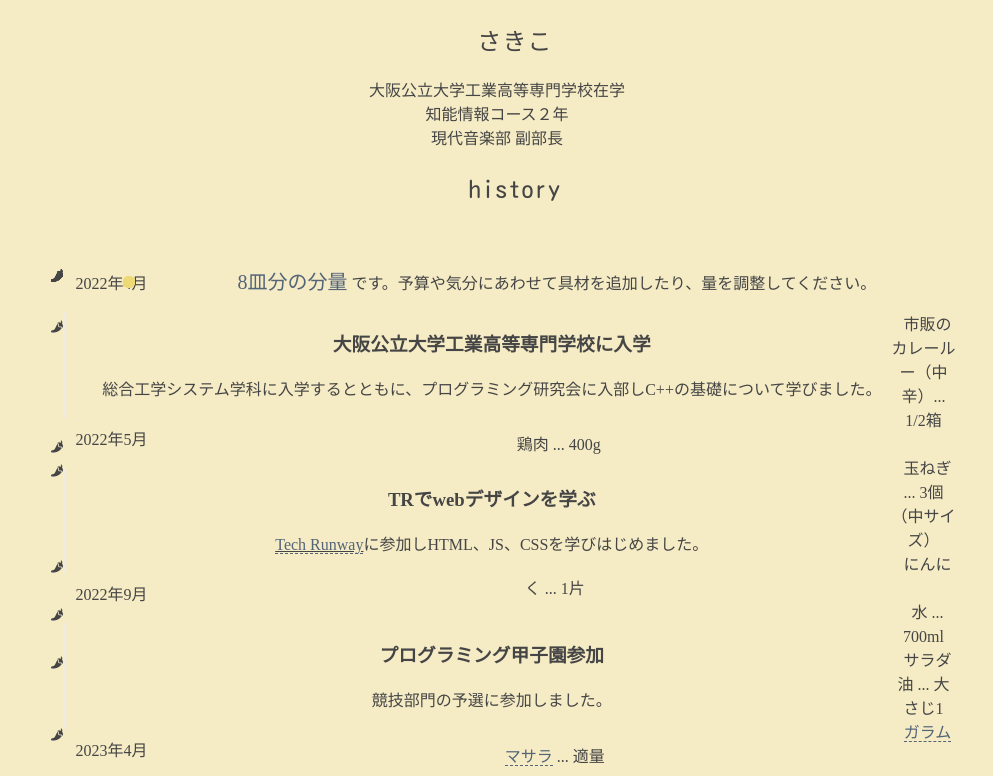
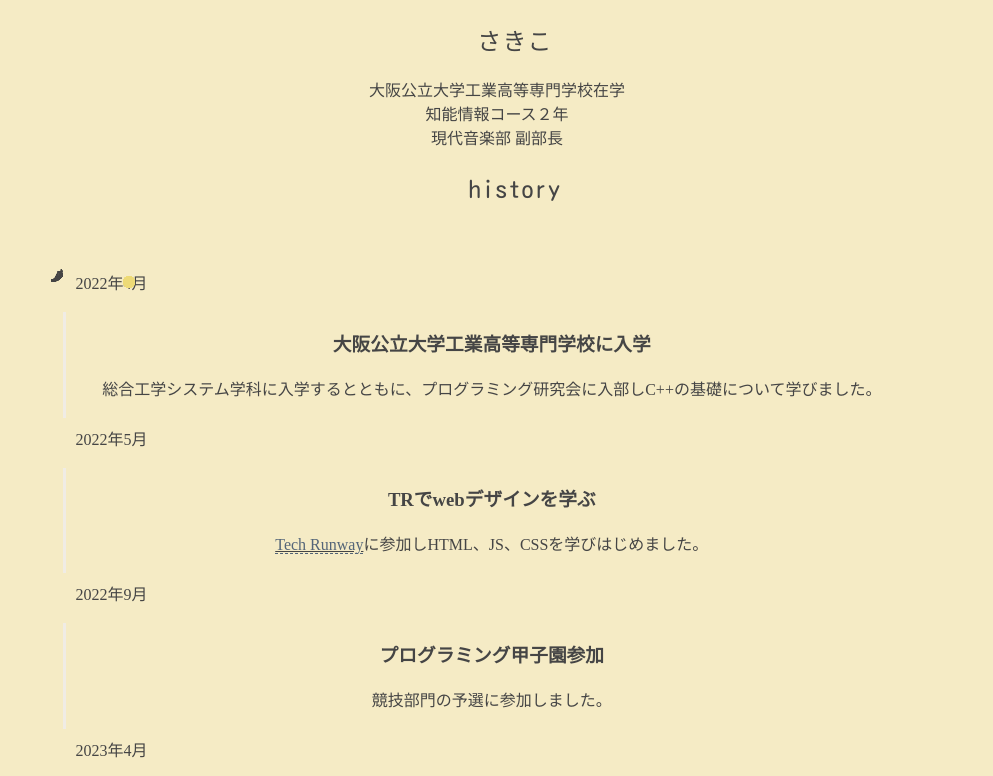
Before and after one commit to atvbs2b/portfolio_html, a plain HTML site: page index.html in a window 1280 px wide. Shown: the part 124-900 px from the top of the page, without its empty margins (143-1136 px from the left). Drawn offline with Linux system fonts and the light colour scheme; a web font is replaced by a local one.

Commit message:
nanikore

```diff
--- a/index.html
+++ b/index.html
@@ -117,26 +117,6 @@
     </ul>
   </div>
 
-    <p>
-      <strong>8皿分の分量</strong
-      >です。予算や気分にあわせて具材を追加したり、量を調整してください。
-    </p>
-
-    <ul>
-      <li>市販のカレールー（中辛）... 1/2箱</li>
-      <li>鶏肉 ... 400g</li>
-      <li>玉ねぎ ... 3個（中サイズ）</li>
-      <li>にんにく ... 1片</li>
-      <li>水 ... 700ml</li>
-      <li>サラダ油 ... 大さじ1</li>
-      <li>
-        <a href="https://ja.wikipedia.org/wiki/ガラムマサラ">ガラムマサラ</a>
-        ... 適量
-      </li>
-    </ul>
-
-    <h2>作り方</h2>
-    <p>近日大公開！</p>
   </body>
   <!-- ここまで本文終了 -->
 </html>
```
